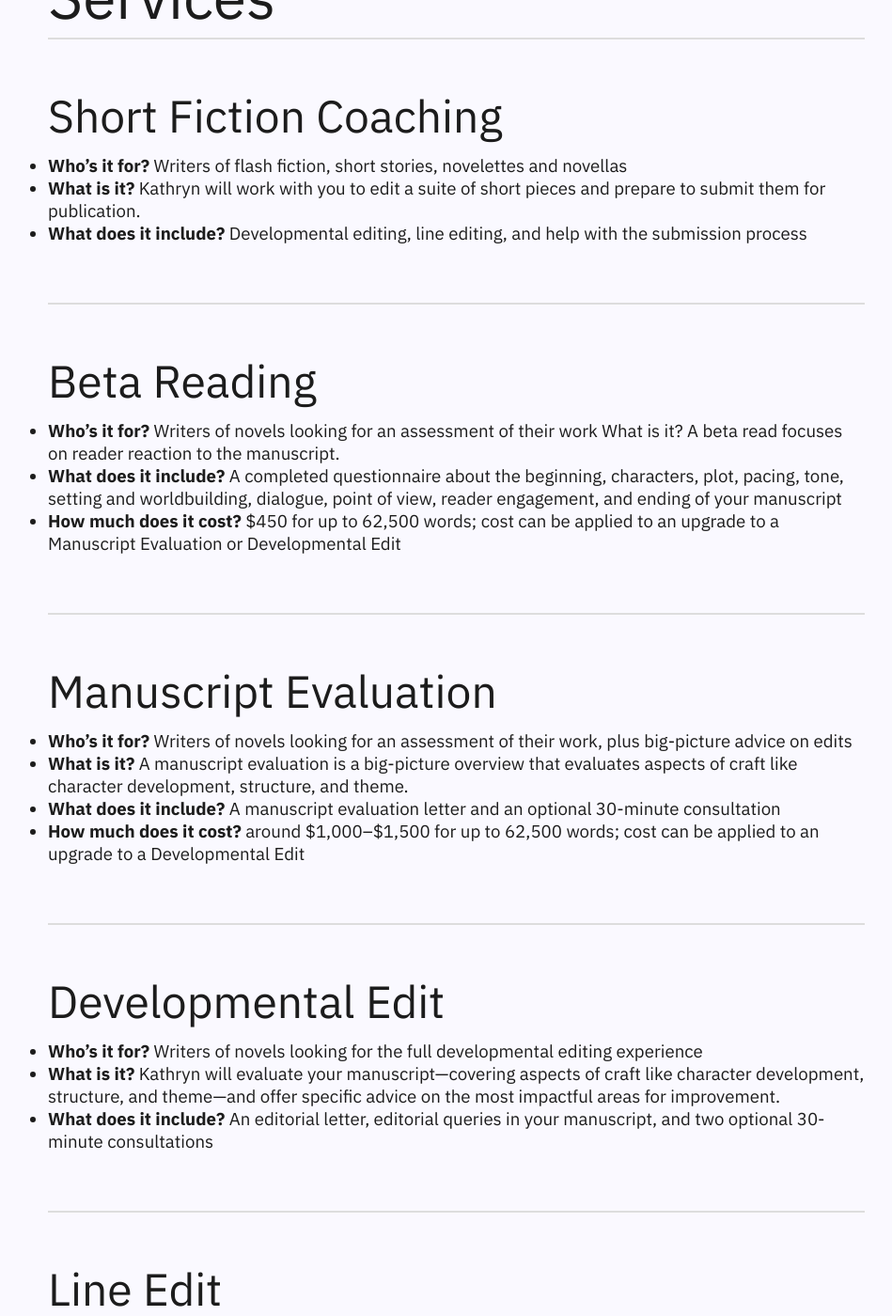
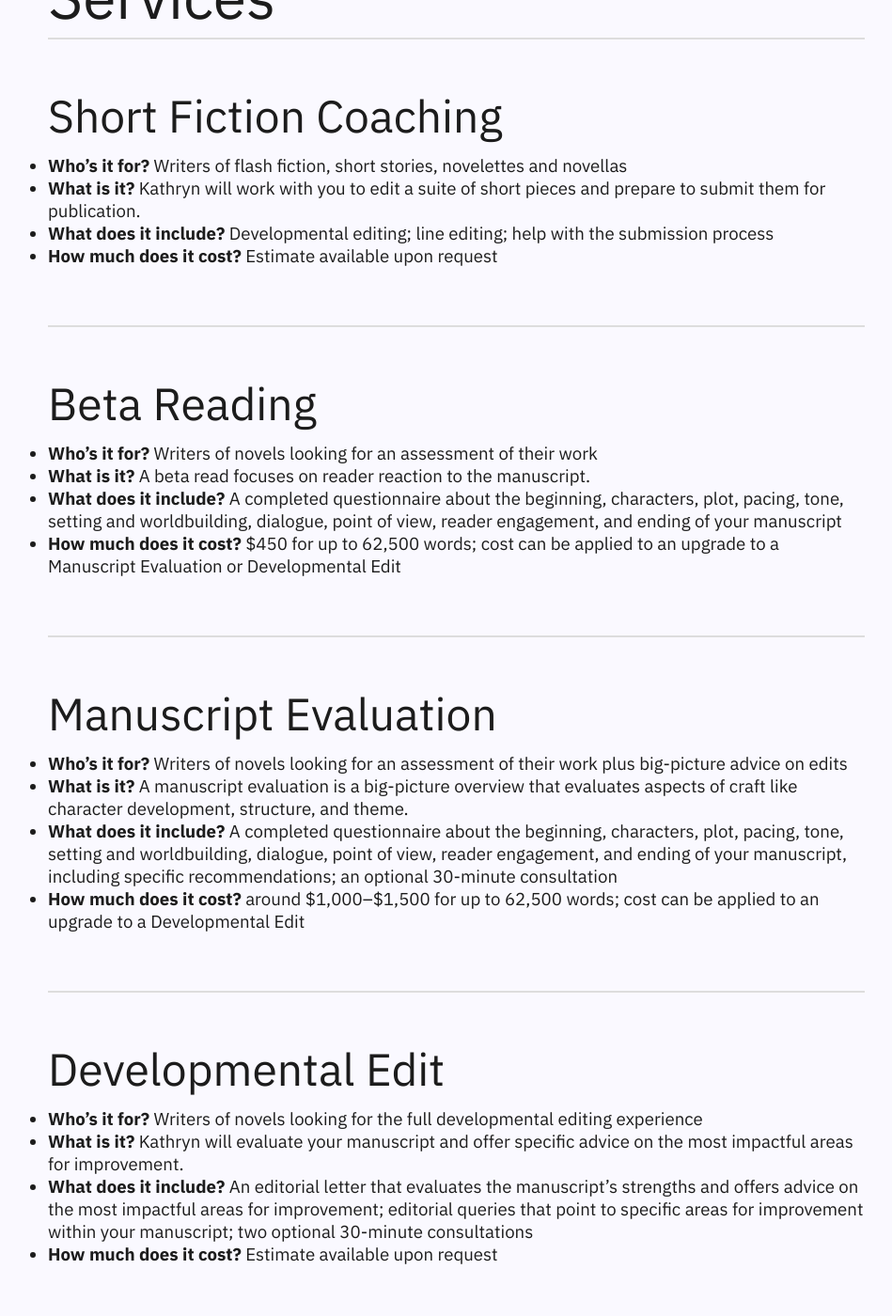
Before and after one commit to kgrimSV/Strange_Visitor, a Jekyll site: the page built from services.md, in a window 1280 px wide and 1400 px high, scrolled down 248 px. Shown: the whole window at 94% size, without its empty margins (5-954 px from the left). Built offline with Jekyll 4.4.1, drawn with Linux system fonts in a browser that asks for light colours; some web fonts are replaced; some of the changed text lies outside the part shown.

Commit message:
Update services.md

```diff
--- a/services.md
+++ b/services.md
@@ -9,7 +9,8 @@ permalink: /services/
 ## Short Fiction Coaching
 - **Who&rsquo;s it for?** Writers of flash fiction, short stories, novelettes and novellas
 - **What is it?** Kathryn will work with you to edit a suite of short pieces and prepare to submit them for publication.
-- **What does it include?** Developmental editing, line editing, and help with the submission process
+- **What does it include?** Developmental editing; line editing; help with the submission process
+- **How much does it cost?** Estimate available upon request
 
 <br>
 
@@ -17,7 +18,7 @@ permalink: /services/
 
 ## Beta Reading
 - **Who&rsquo;s it for?** Writers of novels looking for an assessment of their work
-What is it? A beta read focuses on reader reaction to the manuscript.
+- **What is it?**  A beta read focuses on reader reaction to the manuscript.
 - **What does it include?** A completed questionnaire about the beginning, characters, plot, pacing, tone, setting and worldbuilding, dialogue, point of view, reader engagement, and ending of your manuscript
 - **How much does it cost?** $450 for up to 62,500 words; cost can be applied to an upgrade to a Manuscript Evaluation or Developmental Edit
 
@@ -26,9 +27,9 @@ What is it? A beta read focuses on reader reaction to the manuscript.
 ---
 
 ## Manuscript Evaluation
-- **Who&rsquo;s it for?** Writers of novels looking for an assessment of their work, plus big-picture advice on edits
+- **Who&rsquo;s it for?** Writers of novels looking for an assessment of their work plus big-picture advice on edits
 - **What is it?** A manuscript evaluation is a big-picture overview that evaluates aspects of craft like character development, structure, and theme.
-- **What does it include?** A manuscript evaluation letter and an optional 30-minute consultation
+- **What does it include?** A completed questionnaire about the beginning, characters, plot, pacing, tone, setting and worldbuilding, dialogue, point of view, reader engagement, and ending of your manuscript, including specific recommendations; an optional 30-minute consultation
 - **How much does it cost?** around $1,000–$1,500 for up to 62,500 words; cost can be applied to an upgrade to a Developmental Edit
 
 <br>
@@ -37,8 +38,9 @@ What is it? A beta read focuses on reader reaction to the manuscript.
 
 ## Developmental Edit
 - **Who&rsquo;s it for?** Writers of novels looking for the full developmental editing experience
-- **What is it?** Kathryn will evaluate your manuscript—covering aspects of craft like character development, structure, and theme—and offer specific advice on the most impactful areas for improvement.
-- **What does it include?** An editorial letter, editorial queries in your manuscript, and two optional 30-minute consultations
+- **What is it?** Kathryn will evaluate your manuscript and offer specific advice on the most impactful areas for improvement.
+- **What does it include?** An editorial letter that evaluates the manuscript's strengths and offers advice on the most impactful areas for improvement; editorial queries that point to specific areas for improvement within your manuscript; two optional 30-minute consultations
+- **How much does it cost?** Estimate available upon request
 
 <br>
 
@@ -48,3 +50,4 @@ What is it? A beta read focuses on reader reaction to the manuscript.
 - **Who&rsquo;s it for?** Writers of novels that are beyond the developmental editing stage
 - **What is it?** Using track changes, Kathryn will mark up your manuscript with suggestions for improvements at the sentence level, covering aspects of craft like pacing, dialogue, narrative distance, and eliciting emotion.
 - **What does it include?** An editorial letter, editorial queries in your manuscript, and an optional 30-minute consultation
+- **How much does it cost?** Estimate available upon request
```
